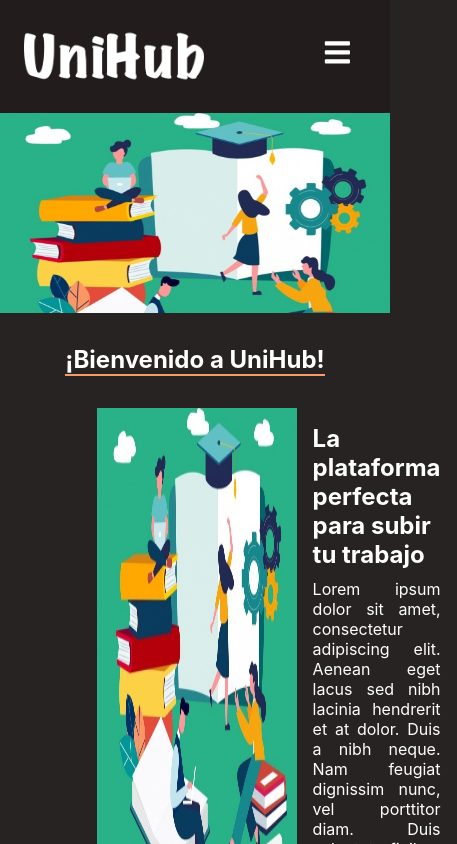
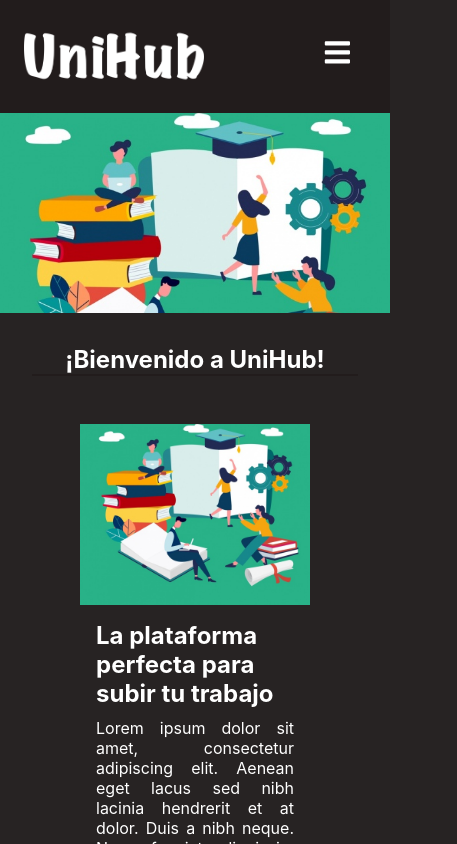
Before and after one commit to Dinastia-Harzu/UniHub, a React (Create React App) app in the folder frontend/unihub/: page / in a window 390 px wide. Shown: the top 844 px of the page, 457 px wide, since content can reach past the window. Built offline with nearby package versions, Linux system fonts and the light colour scheme.

Commit message:
Estilo de inicio

```diff
--- a/frontend/unihub/src/styles/inicio.css
+++ b/frontend/unihub/src/styles/inicio.css
@@ -43,7 +43,6 @@
   padding: 1em;
 }
 
-
 .contenido-articulo-inicio {
   flex: 1;
   padding: 1em;
@@ -54,6 +53,7 @@
   width: 200px;
   /* Ancho de la imagen */
   height: auto;
+  object-fit: cover;
   /* Espacio entre la imagen y el contenido */
 }
 
@@ -78,26 +78,35 @@
     width: 80%;
     padding: 1em;
   }
+
+  .imagen-articulo-inicio {
+    width: 150px;
+    /* Ancho de la imagen */
+    height: auto;
+    object-fit: cover;
+    margin-right: 20px;
+    /* Espacio entre la imagen y el contenido */
+  }
 }
 
-@media screen and (max-width: 375px) {
+@media screen and (max-width: 574px) {
   .contenedor-articulos-inicio {
     display: flex;
     flex-direction: column;
     justify-content: center;
     border-top: 2px solid var(--color-bg-2);
-    width: 90%;
+    width: 100%;
     padding: 2em;
   }
 
   .articulo-inicio {
     display: flex;
+    flex-direction: column;
     justify-self: center;
-    margin-bottom: 20px;
   }
 
   .imagen-articulo-inicio {
-    width: 200px;
+    width: 100%;
     /* Ancho de la imagen */
     height: auto;
     margin-right: 20px;
```
